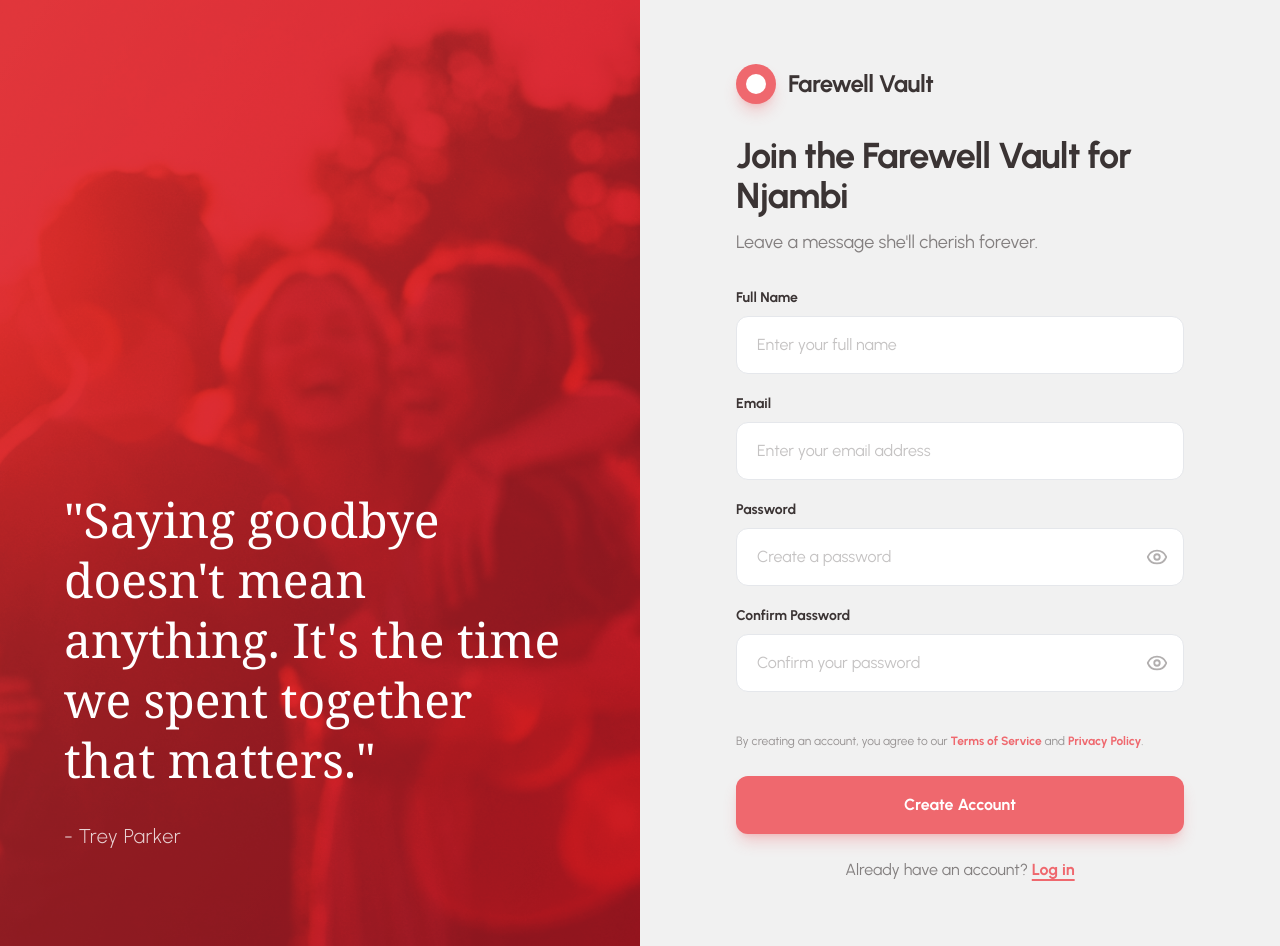
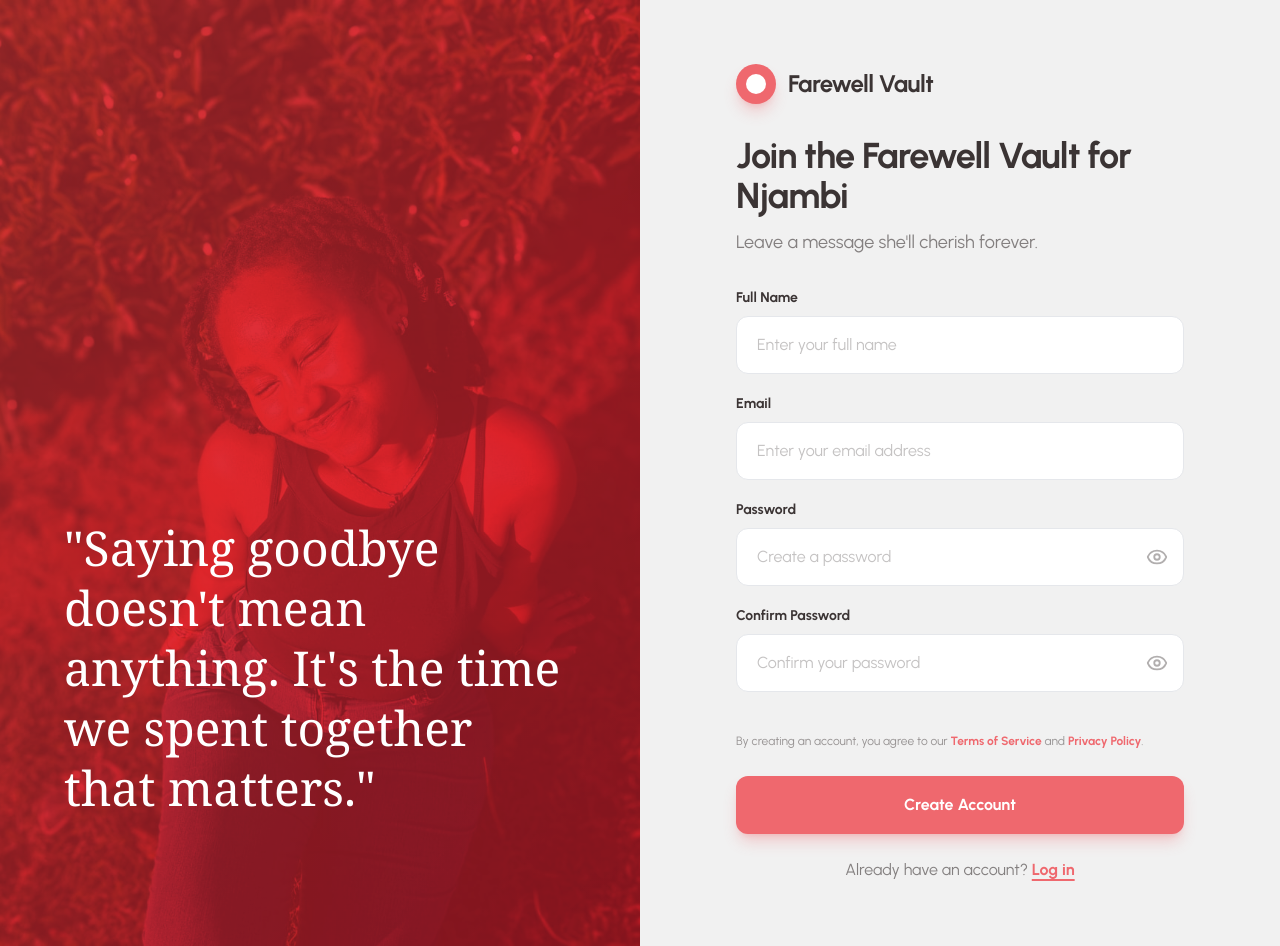
Before and after one commit to Tevin0409/fairwell-vault, a Next.js app: page /admin/register in a window 1280 px wide. Built offline with nearby package versions, Linux system fonts and the light colour scheme; no server answers.

Commit message:
first commit

```diff
--- a/app/admin/dashboard/page.tsx
+++ b/app/admin/dashboard/page.tsx
@@ -170,7 +170,7 @@ export default function AdminDashboard() {
           <div className="flex items-center gap-4">
             <button className="p-2 hover:bg-gray-100 rounded-lg transition-colors">
               <div className="w-8 h-8 rounded-full bg-orange-100 border-2 border-white shadow-sm overflow-hidden">
-                 <Image src="/hero-bg.png" alt="Admin" width={32} height={32} className="object-cover" />
+                 <Image src="/gallery-1.jpg" alt="Admin" width={32} height={32} className="object-cover" />
               </div>
             </button>
             <button
--- a/app/admin/login/page.tsx
+++ b/app/admin/login/page.tsx
@@ -43,7 +43,7 @@ export default function AdminLogin() {
       <div className="hidden lg:flex lg:w-1/2 relative bg-dune text-white">
         <div className="absolute inset-0">
           <Image
-            src="/hero-bg.png"
+            src="/gallery-1.jpg"
             alt="City"
             fill
             className="object-cover opacity-40 mix-blend-overlay"
--- a/app/admin/register/page.tsx
+++ b/app/admin/register/page.tsx
@@ -55,9 +55,9 @@ export default function AdminRegister() {
       {/* Left Side - Image & Quote */}
       <div className="hidden lg:flex lg:w-1/2 relative bg-light-coral text-white">
         <div className="absolute inset-0">
-           {/* Using hero-bg.png as background */}
+           {/* Using gallery-1.jpg as background */}
           <Image
-            src="/hero-bg.png"
+            src="/gallery-2.jpg"
             alt="Friends"
             fill
             className="object-cover opacity-40 mix-blend-multiply"
@@ -69,7 +69,7 @@ export default function AdminRegister() {
           <blockquote className="font-serif text-5xl font-medium leading-tight mb-8">
             "Saying goodbye doesn't mean anything. It's the time we spent together that matters."
           </blockquote>
-          <cite className="text-xl opacity-80 not-italic font-light tracking-wide">- Trey Parker</cite>
+
         </div>
       </div>
 
--- a/app/page.tsx
+++ b/app/page.tsx
@@ -27,7 +27,7 @@ export default function LandingPage() {
       <section className="relative min-h-[700px] flex items-center justify-center px-6 py-20 overflow-hidden">
         <div className="absolute inset-0">
           <Image
-            src="/hero-bg.png"
+            src="/gallery-1.jpg"
             alt="Background"
             fill
             className="object-cover opacity-30 blur-[2px]"
```
